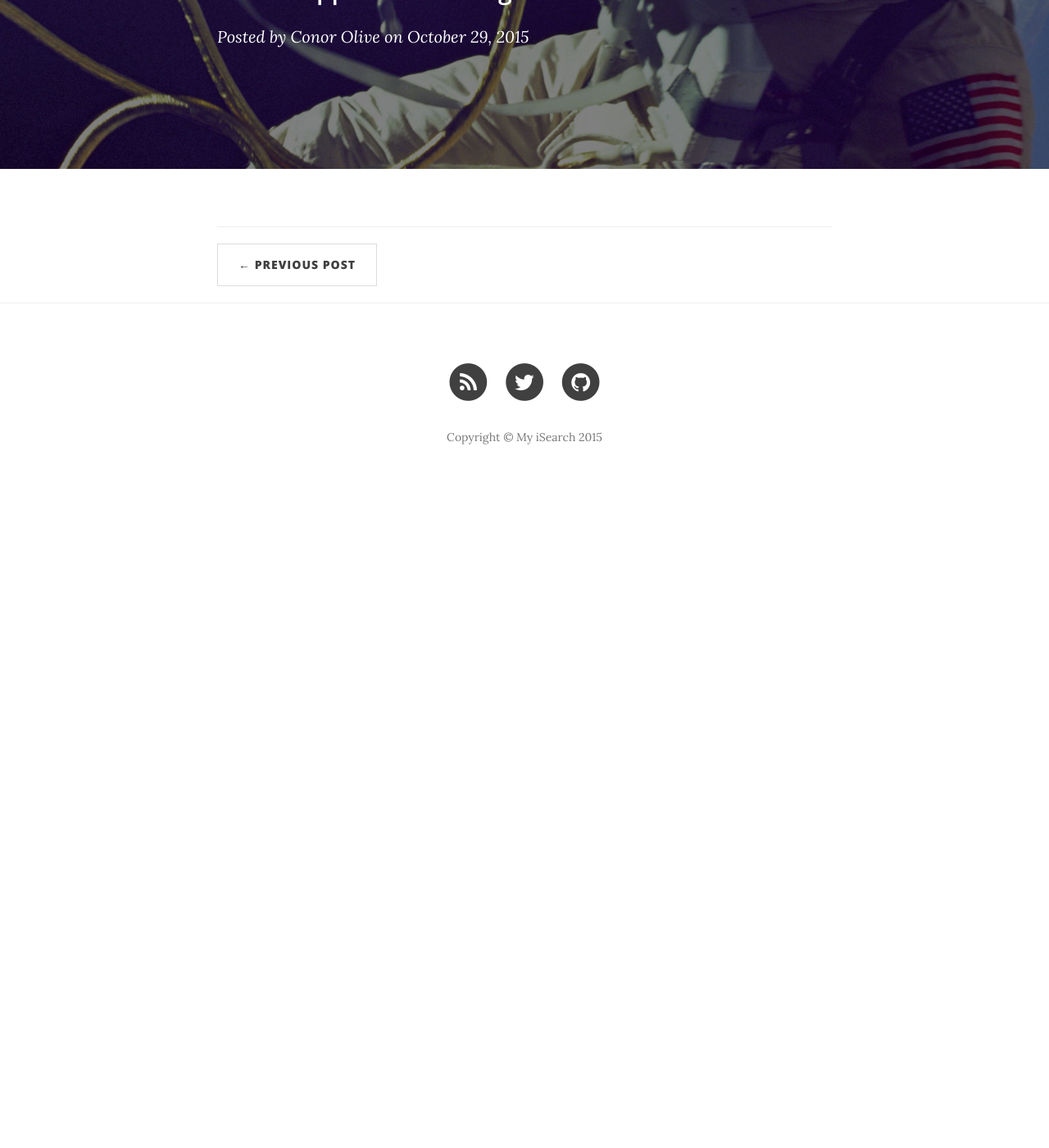
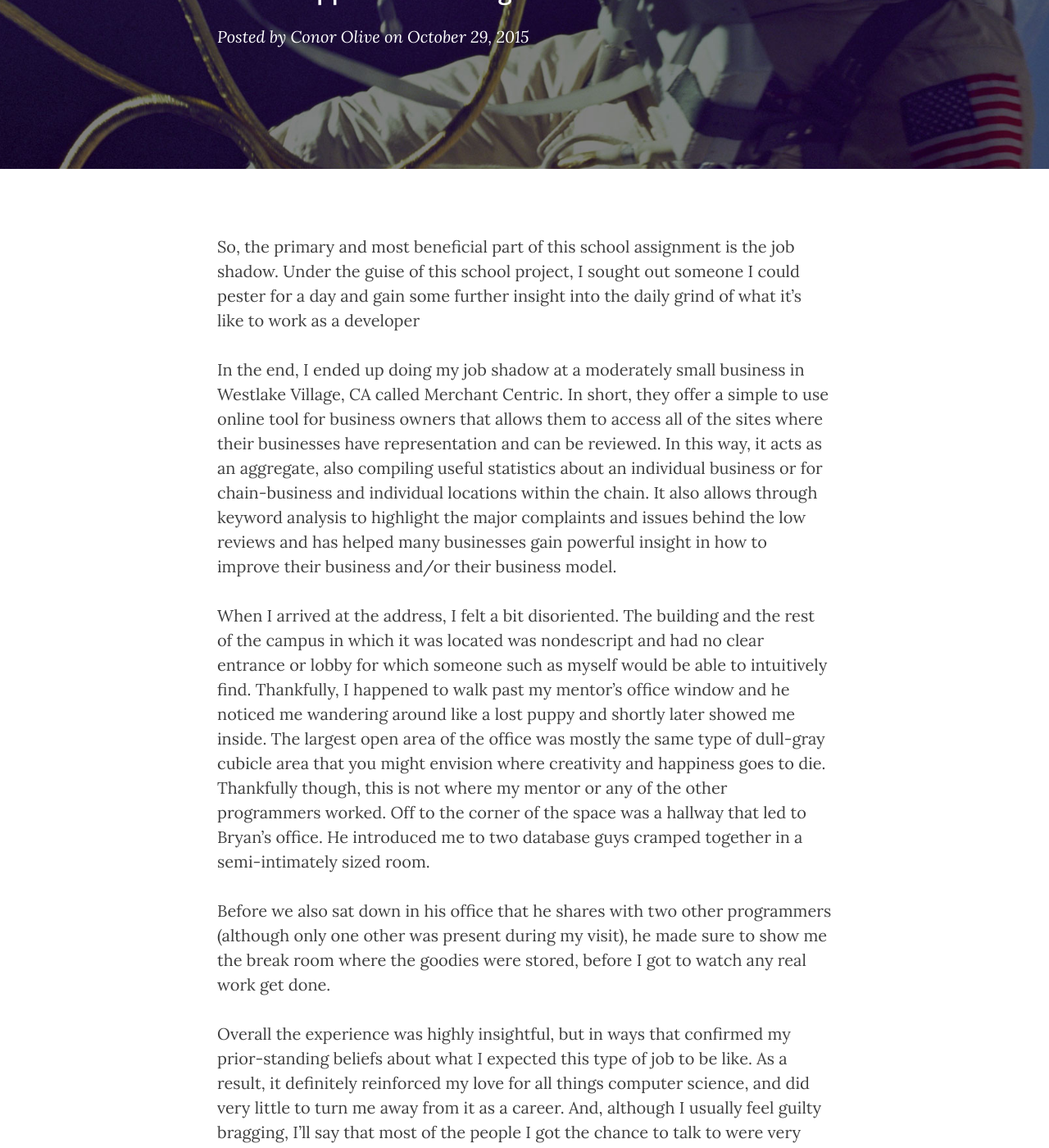
Before and after one commit to conorolive/isearchproject, a Jekyll site: the page built from _posts/2015-10-29-my-experience.markdown, in a window 1280 px wide and 1400 px high, scrolled down 270 px. Shown: the whole window at 82% size. Built offline with Jekyll 4.4.1, drawn with Linux system fonts in a browser that asks for light colours; nearby versions of some CDN libraries; before the commit the page ends 900 px from its top, so only the background shows below that; some of the changed text lies outside the part shown.

Commit message:
Update 2015-10-29-my-experience.markdown

```diff
--- a/_posts/2015-10-29-my-experience.markdown
+++ b/_posts/2015-10-29-my-experience.markdown
@@ -6,3 +6,33 @@ date:       2015-10-29 10:43:00
 author:     "Conor Olive"
 header-img: "img/post-bg-06.jpg"
 ---
+
+<p>So, the primary and most beneficial part of this school assignment is the job shadow. Under the guise of this school
+project, I sought out someone I could pester for a day and gain some further insight into the daily grind of what it’s like
+to work as a developer</p>
+
+<p>In the end, I ended up doing my job shadow at a moderately small business in Westlake Village, CA called Merchant Centric.
+In short, they offer a simple to use online tool for business owners that allows them to access all of the sites where their
+businesses have representation and can be reviewed. In this way, it acts as an aggregate, also compiling useful statistics
+about an individual business or for chain-business and individual locations within the chain. It also allows through keyword
+analysis to highlight the major complaints and issues behind the low reviews and has helped many businesses gain
+powerful insight in how to improve their business and/or their business model.</p>
+
+<p>When I arrived at the address, I felt a bit disoriented. The building and the rest of the campus in which it was located
+was nondescript and had no clear entrance or lobby for which someone such as myself would be able to intuitively find.
+Thankfully, I happened to walk past my mentor’s office window and he noticed me wandering around like a lost puppy and
+shortly later showed me inside. The largest open area of the office was mostly the same type of dull-gray cubicle area that
+you might envision where creativity and happiness goes to die. Thankfully though, this is not where my mentor or any of the
+other programmers worked. Off to the corner of the space was a hallway that led to Bryan’s office. He introduced me to two
+database guys cramped together in a semi-intimately sized room.</p>
+
+<p>Before we also sat down in his office that he shares with two other programmers (although only one other was present
+during my visit), he made sure to show me the break room where the goodies were stored, before I got to watch any real work
+get done.</p>
+
+<p>Overall the experience was highly insightful, but in ways that confirmed my prior-standing beliefs about what I expected
+this type of job to be like. As a result, it definitely reinforced my love for all things computer science, and did very
+little to turn me away from it as a career. And, although I usually feel guilty bragging, I’ll say that most of the people I
+got the chance to talk to were very impressed by the fact that I came to the job shadow with as much prior knowledge as I
+did. Of course, I still do lack the formal college education, but I’d like to think I’m capable of punching above my weight
+class in that regard.</p>
```
